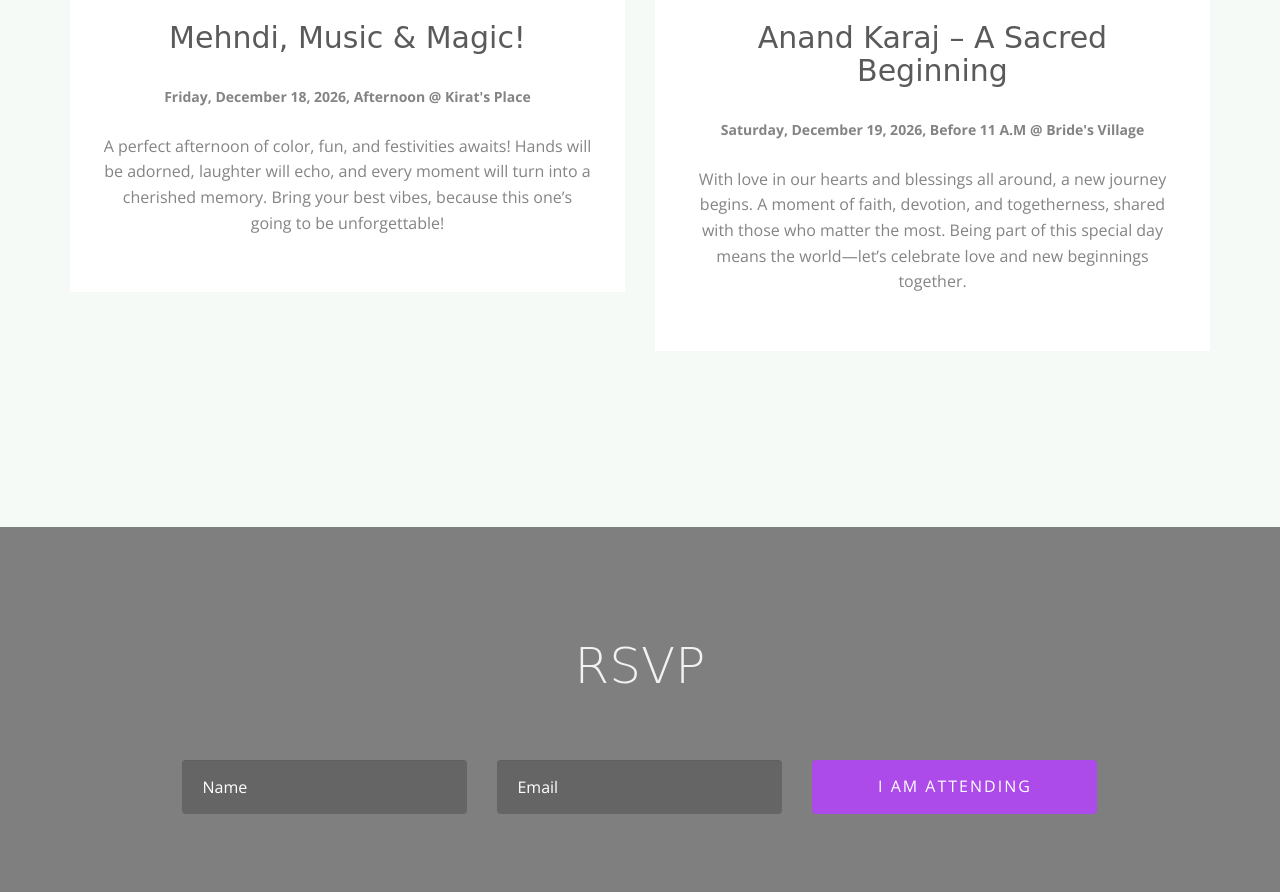
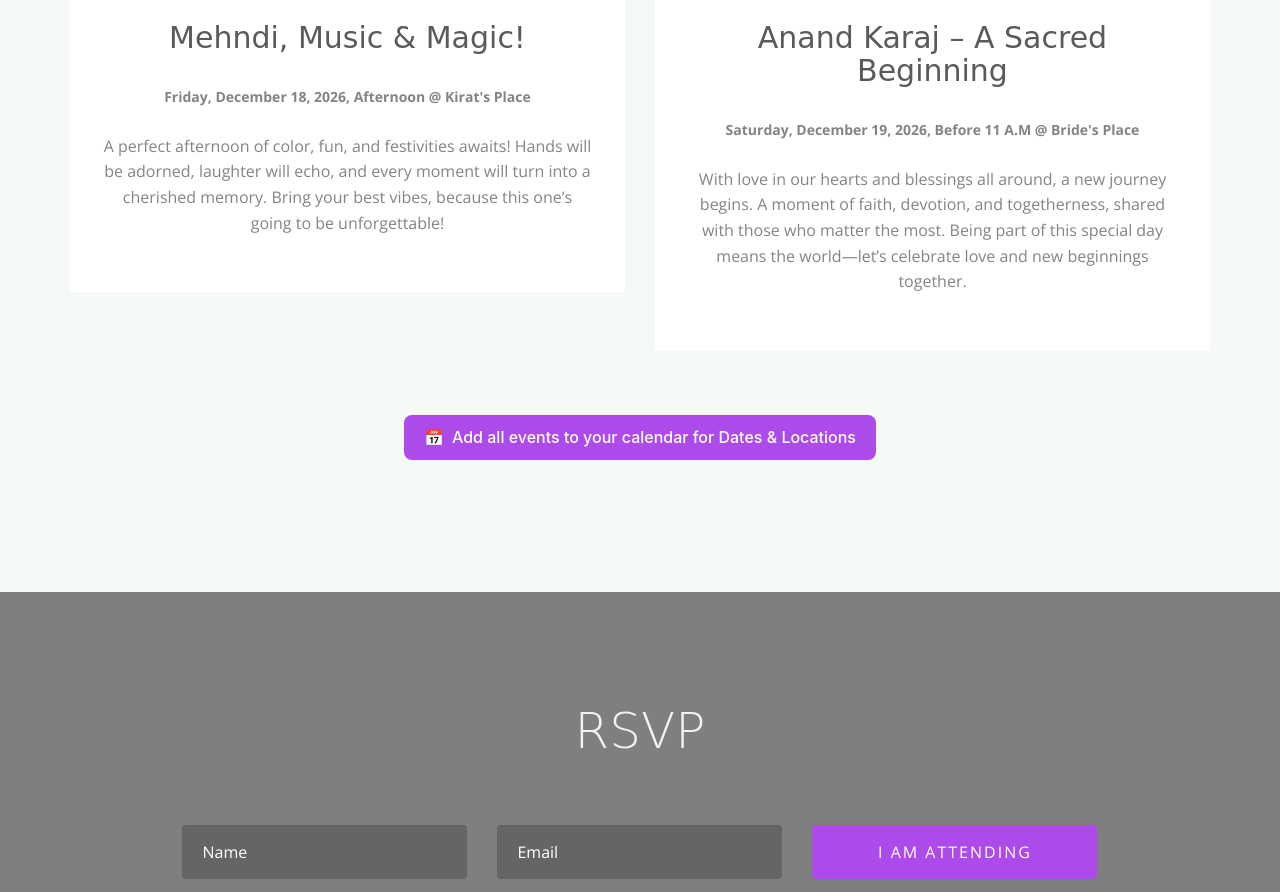
Before and after one commit to aval-s/Aval_Kirat, a website: page when-where.html in a window 1280 px wide. Shown: the part 2360-3252 px from the top of the page. Drawn offline with nearby package versions, Linux system fonts and the light colour scheme; some packages are replaced by stand-ins of ours; no server answers; files whose address does not match are found by name; a web font is replaced by a local one.

Commit message:
Added feture- Add to calender

```diff
--- a/when-where.html
+++ b/when-where.html
@@ -142,9 +142,6 @@
 								<h3>Mehndi, Music & Magic!</h3>
 								<p><strong>Friday, December 18, 2026, Afternoon @ Kirat's Place</strong></p>
 								<p>A perfect afternoon of color, fun, and festivities awaits! Hands will be adorned, laughter will echo, and every moment will turn into a cherished memory. Bring your best vibes, because this one’s going to be unforgettable!</p>
-
-
-
 							</div>
 						</div>
 					</div>
@@ -153,7 +150,7 @@
 							<div class="ceremony-bg" style="background-image: url(images/knot.png);"></div>
 							<div class="desc">
 								<h3><span style="font-family: 'Great Vibes', cursive;">A</span>nand Karaj – <span style="font-family: 'Great Vibes', cursive;">A</span> Sacred Beginning</h3>
-								<p><strong>Saturday, December 19, 2026, Before 11 A.M @ Bride's Village</strong></p>
+								<p><strong>Saturday, December 19, 2026, Before 11 A.M @ Bride's Place</strong></p>
 								<p>With love in our hearts and blessings all around, a new journey begins. A moment of faith, devotion, and togetherness, shared with those who matter the most. Being part of this special day means the world—let’s celebrate love and new beginnings together.								</p>
 							</div>
 						</div>
@@ -162,6 +159,13 @@
 				</div>
 
 			</div>
+					<div style="text-align: center;">
+		<a href="https://calendarlink.com/event/collection/0cad7f67-3b75-4f0b-80f8-56195fda3c58" style="background-color: #ac4aea; color: #FFFFFF; padding: 10px 20px; border-radius: 8px; text-decoration: none; display: inline-block; font-weight: 500; font-family: -apple-system, BlinkMacSystemFont, 'Segoe UI', Roboto, sans-serif;">
+			<span style="margin-right: 8px;">📅</span>Add all events to your calendar for Dates & Locations
+		</a>
+		<p style="margin: 20px 0 0 0; font-size: 12px; color: #666;"><strong></strong></p>
+		</div>
+
 		</div>
 
 		<div id="fh5co-started" style="background-image:url(images/bg_2.png);" data-stellar-background-ratio="0.5">
```
